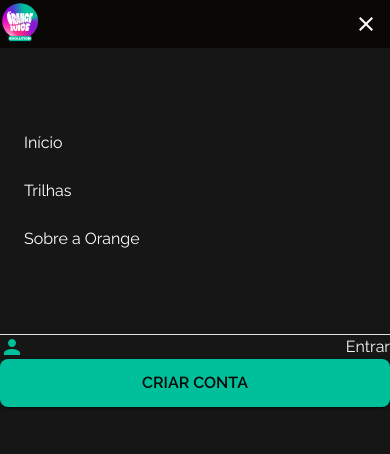
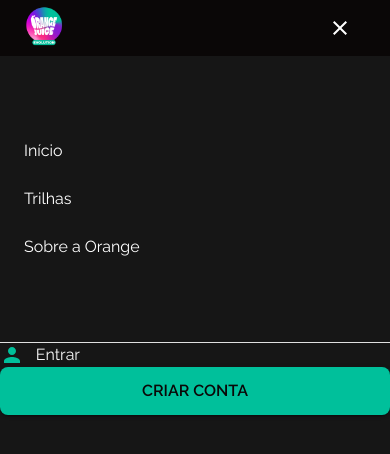
Before and after one commit to Hackaton-FCAMARA-Squad37/Projeto-FCamara-Frontend, a React (Vite) app: page / in a window 390 px wide. Both pictures are taken after a click on the button "logo". Shown: the top 454 px of the page. Built offline with nearby package versions, Linux system fonts and the light colour scheme.

Commit message:
feat: implementação de media query no buttonlogin

```diff
--- a/src/components/ButtonLogin/ButtonLogin.jsx
+++ b/src/components/ButtonLogin/ButtonLogin.jsx
@@ -1,11 +1,13 @@
 import { Link } from "react-router-dom";
 import PersonIcon from '@mui/icons-material/Person';
-import { Box, Typography } from "@mui/material";
+import { Box, Typography, useMediaQuery } from "@mui/material";
 
 export const ButtonLogin = () => {
+    const mobile = useMediaQuery('(max-width: 768px)')
+
     return (
         <Link to='/' style={{ textDecoration:'inherit', color:'inherit' }}>
-            <Box sx={{display:'flex', minWidth: '5rem', justifyContent:'space-between'}}>
+            <Box sx={{display:'flex', minWidth: '5rem', maxWidth:`${mobile?'4.875rem':''}` , justifyContent:'space-between'}}>
                 <PersonIcon color='primary'/>
                 <Typography align='justify' color='water.main'>Entrar</Typography>
             </Box>
--- a/src/components/MenuBurger/MenuBurger.jsx
+++ b/src/components/MenuBurger/MenuBurger.jsx
@@ -24,11 +24,15 @@ export const MenuBurger = () => {
         onOpen={() => setIsOpen(true)}
         onClose={() => setIsOpen(false)}>
             <Box sx={{ height:'100vh', width:'100vw'}} textAlign='center' role='presentation' color='white' bgcolor='coffe.main'>
-                <Box bgcolor='vitamin.main' sx={{ display:'flex', justifyContent:'space-between' }}>
-                    <LogoButton onClick={ ()=> setIsOpen(false)}/>
-                    <IconButton size='large' color='inherit' onClick={() => setIsOpen(false)}>
-                        <CloseIcon/>
-                    </IconButton>
+                <Box bgcolor='vitamin.main' sx={{ display:'flex', justifyContent:'space-between', height:'3.5rem' }}>
+                    <Box pl='1.5rem' pt='0.25rem'>
+                        <LogoButton onClick={ ()=> setIsOpen(false)}/>
+                    </Box>
+                    <Box pr='1.625rem' pt='0.25rem'>
+                        <IconButton size='large' color='inherit' onClick={() => setIsOpen(false)}>
+                            <CloseIcon/>
+                        </IconButton>
+                    </Box>
                 </Box>
                 <Box >
                     <Link to='/'
```
